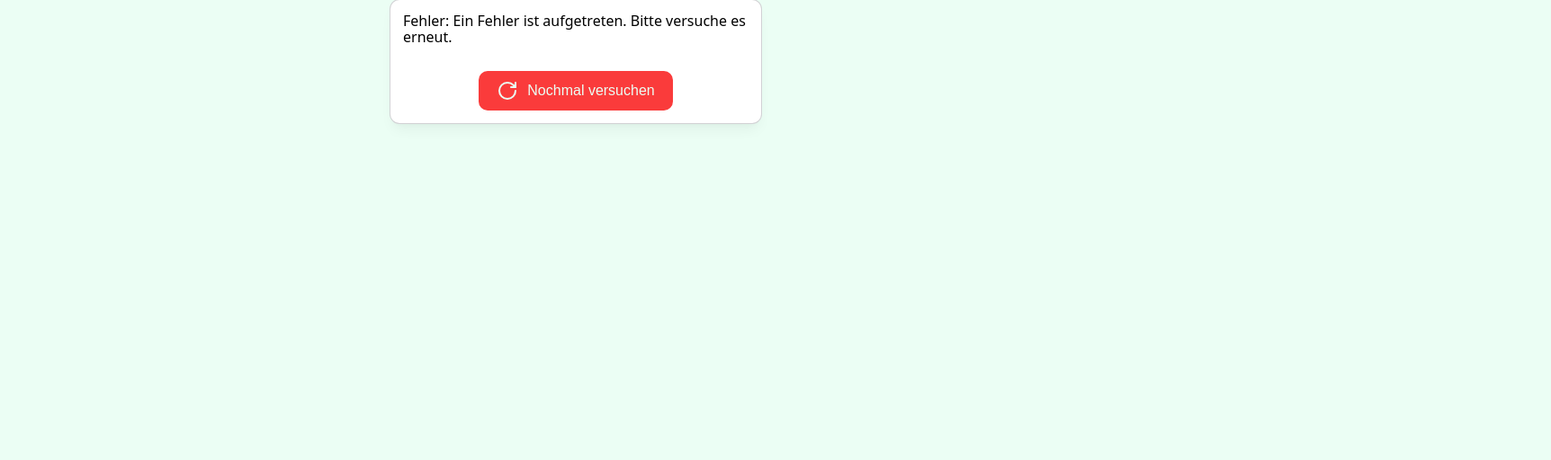
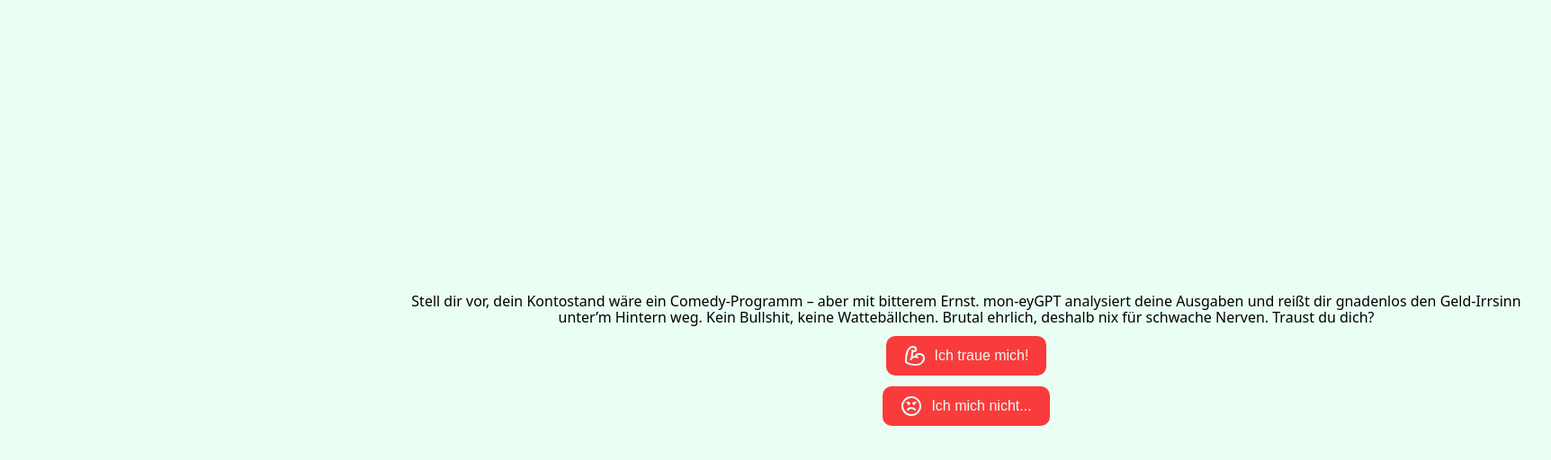
Before and after one commit to juliansngr/mon-ey, a Next.js app: page /moneygpt in a window 1280 px wide. Shown: the top 512 px of the page at 90% size, 1724 px wide, since content can reach past the window. Built offline with nearby package versions, Linux system fonts and the light colour scheme; no server answers.

Commit message:
added default page with buttons

```diff
--- a/pages/moneygpt/index.js
+++ b/pages/moneygpt/index.js
@@ -1,9 +1,10 @@
 import { useTransactionsContext } from "@/utils/TransactionsContext/TransactionsContext";
 import Image from "next/image";
-import { useEffect, useState, useRef } from "react";
+import { useState } from "react";
 import styled from "styled-components";
 import ReactMarkdown from "react-markdown";
-import { RotateCw } from "lucide-react";
+import { RotateCw, BicepsFlexed, Angry } from "lucide-react";
+import Link from "next/link";
 
 export default function Chat() {
   const { data: transactions, isLoading } = useTransactionsContext();
@@ -12,7 +13,6 @@ export default function Chat() {
   const [reloadTrigger, setReloadTrigger] = useState(0);
   const [error, setError] = useState(false);
 
-  useEffect(() => {
   const sendTransactions = async () => {
     if (!transactions || transactions.length === 0) return;
     setError(false);
@@ -27,9 +27,7 @@ export default function Chat() {
       });
 
       if (res.status === 504) {
-          throw new Error(
-            `Server ist ausgelastet - versuche es später nochmal`
-          );
+        throw new Error(`Server ist ausgelastet - versuche es später nochmal`);
       }
       if (res.status === 429) {
         throw new Error(
@@ -58,13 +56,32 @@ export default function Chat() {
     setLoading(false);
   };
 
-    sendTransactions();
-  }, [reloadTrigger]);
+  return (
+    <div>
+      {!loading && !response && (
+        <ContentWrapper>
+          <DefaultText>
+            Stell dir vor, dein Kontostand wäre ein Comedy-Programm – aber mit
+            bitterem Ernst. mon-eyGPT analysiert deine Ausgaben und reißt dir
+            gnadenlos den Geld-Irrsinn unter’m Hintern weg. Kein Bullshit, keine
+            Wattebällchen. Brutal ehrlich, deshalb nix für schwache Nerven.
+            Traust du dich?
+          </DefaultText>
+          <RedButton onClick={() => sendTransactions()}>
+            <BicepsFlexed />
+            Ich traue mich!
+          </RedButton>
+          <Link href="https://de.wiktionary.org/wiki/Versager">
+            <RedButton>
+              <Angry />
+              Ich mich nicht...
+            </RedButton>
+          </Link>
+        </ContentWrapper>
+      )}
 
-  return (
-    <div className="">
       {loading && (
-        <LoadingWrapper>
+        <ContentWrapper>
           <LoadingSpinner
             src="/images/load.gif"
             alt="rotating money gif"
@@ -72,33 +89,35 @@ export default function Chat() {
             height={80}
           />
           Analysiert deine Transaktionen...
-        </LoadingWrapper>
+        </ContentWrapper>
       )}
 
       {response && (
+        <ContentWrapper>
           <ResponseWrapper>
             <ReactMarkdown>{response}</ReactMarkdown>
             <ResponseText></ResponseText>
 
             {response === "Keine Antwort erhalten." && (
-            <RetryButton onClick={() => setReloadTrigger((prev) => prev + 1)}>
+              <RedButton onClick={() => setReloadTrigger((prev) => prev + 1)}>
                 <RetryIcon />
                 Nochmal versuchen
-            </RetryButton>
+              </RedButton>
             )}
             {error && (
-            <RetryButton onClick={() => setReloadTrigger((prev) => prev + 1)}>
+              <RedButton onClick={() => setReloadTrigger((prev) => prev + 1)}>
                 <RetryIcon />
                 Nochmal versuchen
-            </RetryButton>
+              </RedButton>
             )}
           </ResponseWrapper>
+        </ContentWrapper>
       )}
     </div>
   );
 }
 
-const LoadingWrapper = styled.div`
+const ContentWrapper = styled.div`
   display: flex;
   flex-direction: column;
   justify-content: center;
@@ -106,6 +125,10 @@ const LoadingWrapper = styled.div`
   gap: var(--sm);
   width: 100vw;
   height: 100vh;
+`;
+
+const DefaultText = styled.p`
+  text-align: center;
 `;
 
 const LoadingSpinner = styled(Image)`
@@ -129,7 +152,7 @@ const ResponseWrapper = styled.div`
 
 const ResponseText = styled.p``;
 
-const RetryButton = styled.button`
+const RedButton = styled.button`
   display: flex;
   justify-content: center;
   align-items: center;
```
Lines whose indentation alone changed are shown as unchanged.
